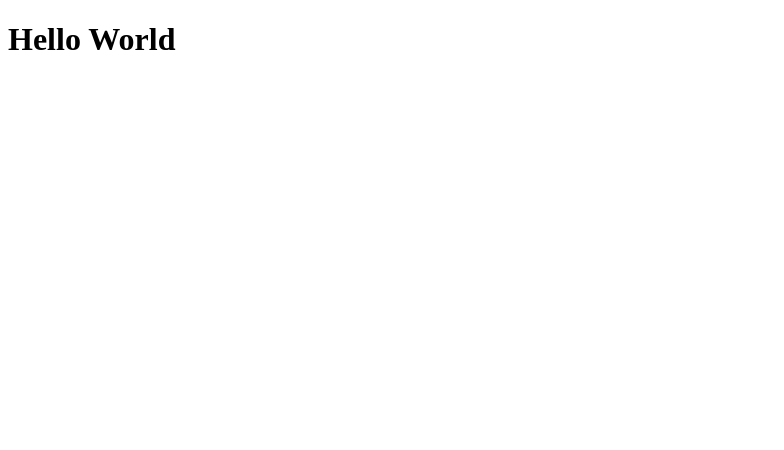
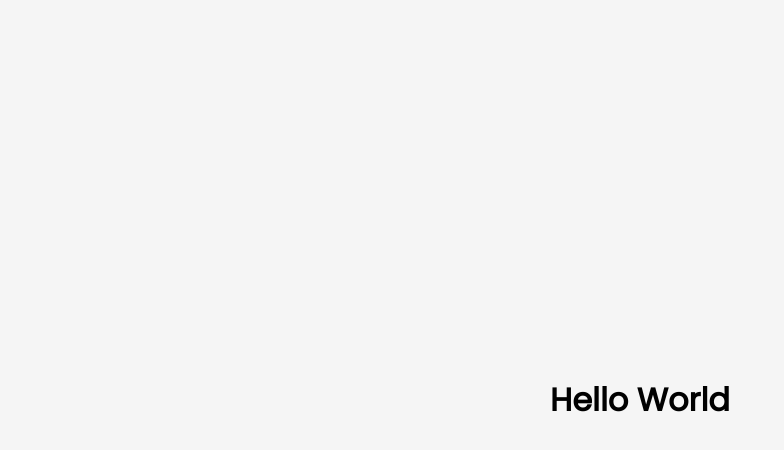
Before and after one commit to jcrodrigues87/teste-pratico-03, a React (Create React App) app in the folder front-end/: page / in a window 1280 px wide. Shown: the top 450 px of the page, without its empty margins (0-784 px from the left). Built offline with nearby package versions, Linux system fonts and the light colour scheme; the HTML template or start-up script is replaced by a standard one.

Commit message:
global styles

```diff
--- a/front-end/public/index.html
+++ b/front-end/public/index.html
@@ -6,6 +6,9 @@
   <link rel="icon" href="%PUBLIC_URL%/favicon.ico" />
   <meta name="viewport" content="width=device-width, initial-scale=1" />
   <meta name="theme-color" content="#000000" />
+
+  <link href="https://fonts.googleapis.com/css2?family=Archivo:wght@400;700&family=Poppins&display=swap"
+    rel="stylesheet" />
   <title>React App</title>
 </head>
 
--- a/front-end/src/App.js
+++ b/front-end/src/App.js
@@ -1,4 +1,6 @@
 import React from 'react';
+
+import './assets/styles/global.css'
 
 function App() {
   return (
--- /dev/null
+++ b/front-end/src/assets/styles/global.css
@@ -0,0 +1,43 @@
+:root {
+  --shadow-template: 0 8px 8px 0 rgba(60, 84, 114, 0.18),0 17px 50px 0 rgba(60, 84, 114,0.19);
+}
+
+* {
+  margin: 0;
+  padding: 0;
+  box-sizing: border-box;
+}
+
+html, body, #root {
+  height: 100vh;
+}
+
+body {
+  background:whitesmoke;
+}
+
+#root {
+  display: flex;
+  align-items: center;
+  justify-content: center;
+  font-size: 62.5%;
+}
+
+body,
+input,
+textarea,
+button {
+  font: 500 1.6rem Poppins;
+  color: var(--color-text-base);
+}
+
+.container {
+  width: 90vw;
+  max-width: 700px;
+}
+
+@media (max-width: 550px) {
+  :root {
+      font-size: 70.5%;
+  }
+}
```
